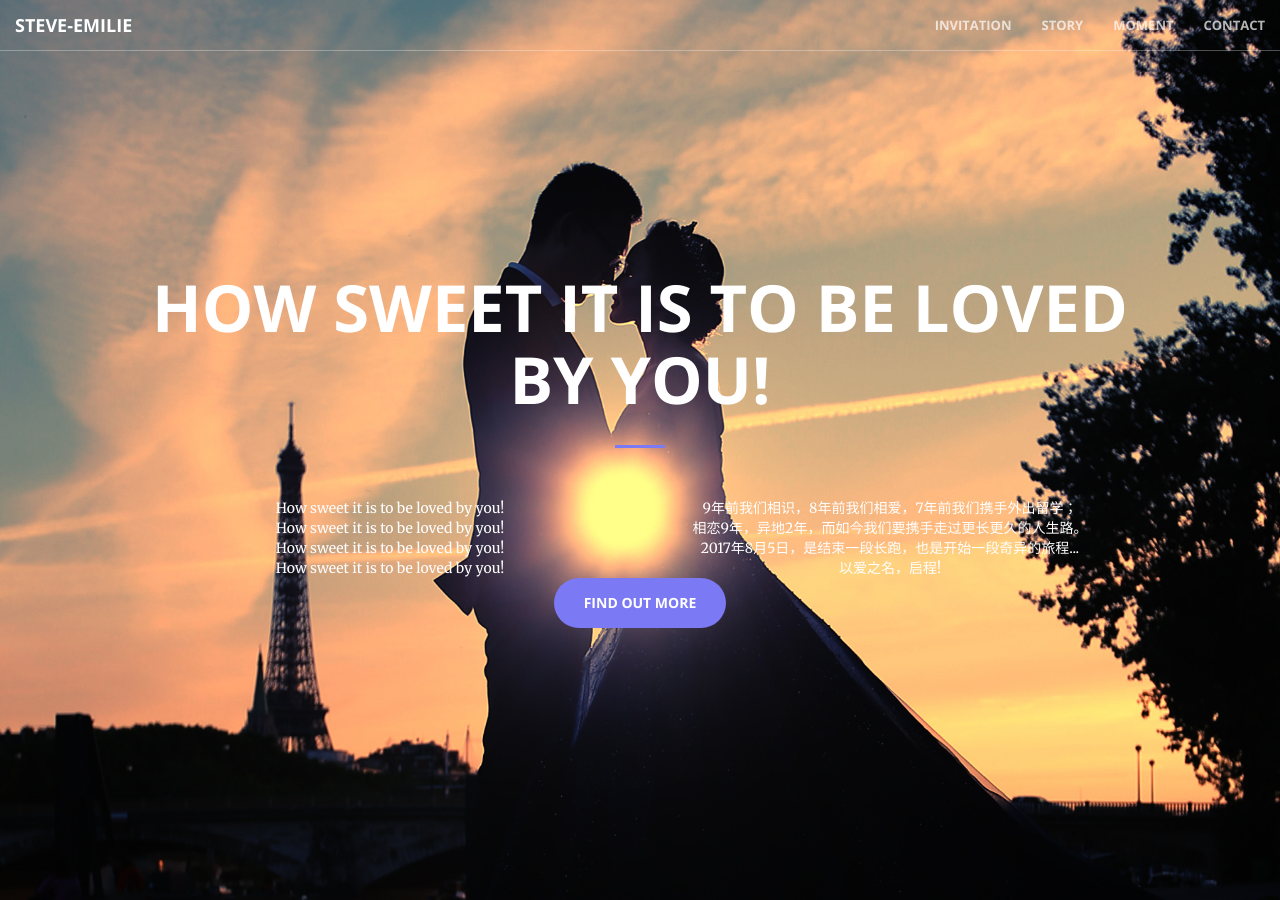
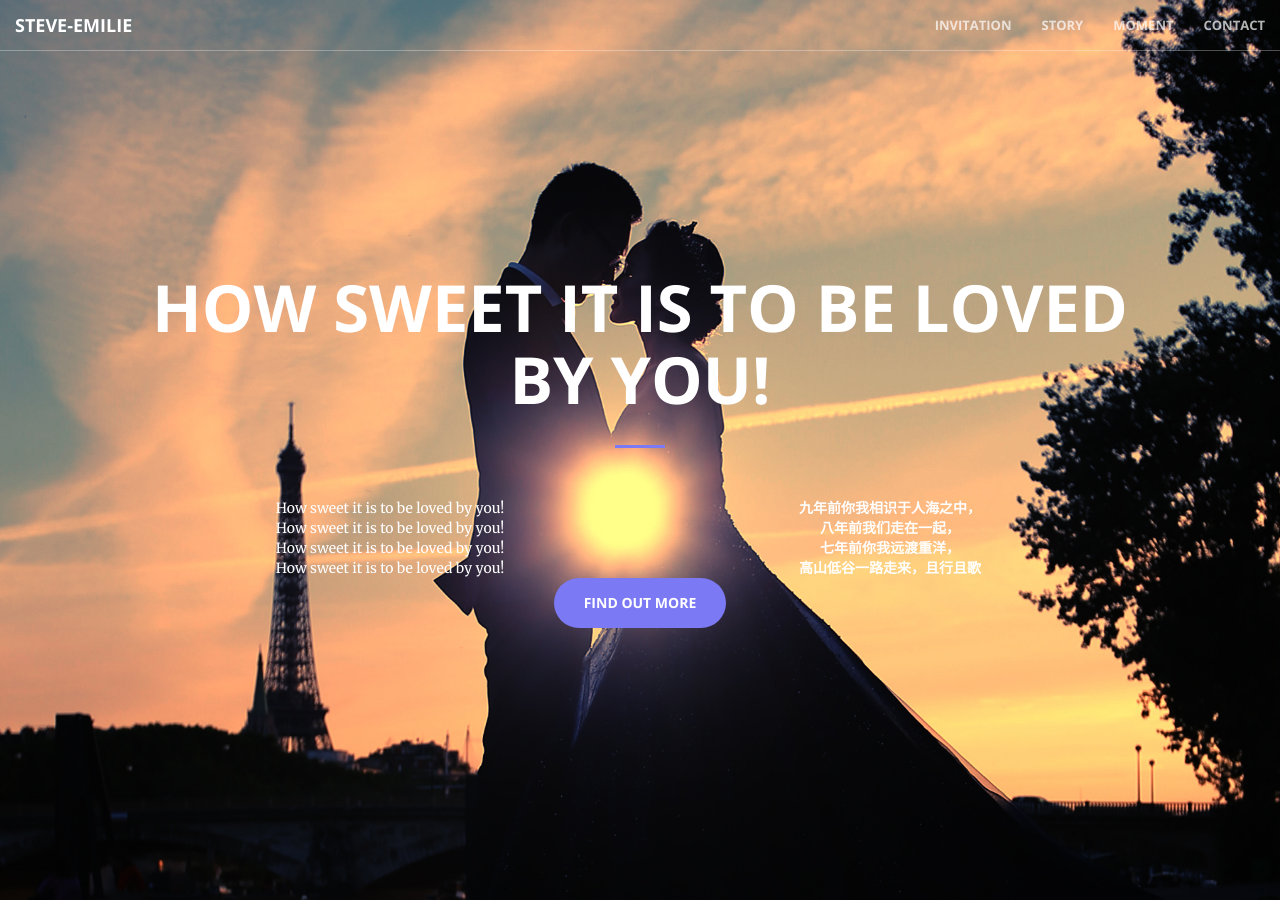
Before and after one commit to steve-emilie/steve-emilie.github.io, a Jekyll site: the page built from index.html, in a window 1280 px wide and 900 px high. Built offline with Jekyll 4.4.1, drawn with Linux system fonts in a browser that asks for light colours.

Commit message:
change text

```diff
--- a/_includes/call-to-action.html
+++ b/_includes/call-to-action.html
@@ -11,7 +11,7 @@
                 <p class="text-faded">Nous avons l'immense plaisir de vous inviter à notre mariage, qui aura lieu le samedi 5 août à l'église de ... Un vin d'honneur sera servi à la suite de la cérémonie dans le jardin de ...<br/>
                     Merci de nous confirmer votre présence avant <br/><b>le 05 Juillet 2017</b><br/>
                 </p>
-                <div class="col-xs-12"><a href="#" class="btn btn-default  btn-lg">Participer!</a></div>
+                <div class="col-xs-12"><a href="https://docs.google.com/forms/d/1YdRqkfrYJ45KPSCxQPxl-l8FNAeOPfyuUwacVwq-Cas/prefill" class="btn btn-default  btn-lg">Participer!</a></div>
 
             </div>
         </div>
--- a/_includes/header.html
+++ b/_includes/header.html
@@ -11,10 +11,12 @@
                     How sweet it is to be loved by you!
                 </div>
                 <div class="col-sm-6">
-                    9年前我们相识，8年前我们相爱，7年前我们携手外出留学；<br/>
-                    相恋9年，异地2年，而如今我们要携手走过更长更久的人生路。<br/>
-                    2017年8月5日，是结束一段长跑，也是开始一段奇异的旅程...<br/>
-                    以爱之名，启程!
+                    <b>
+                        九年前你我相识于人海之中，<br/>
+                        八年前我们走在一起，<br/>
+                        七年前你我远渡重洋，<br/>
+                        高山低谷一路走来，且行且歌
+                    </b>
                 </div>
             </p>
             <a href="#about" class="btn btn-primary btn-xl page-scroll">Find Out More</a>
```
Also changed, not shown: 1 other file.
